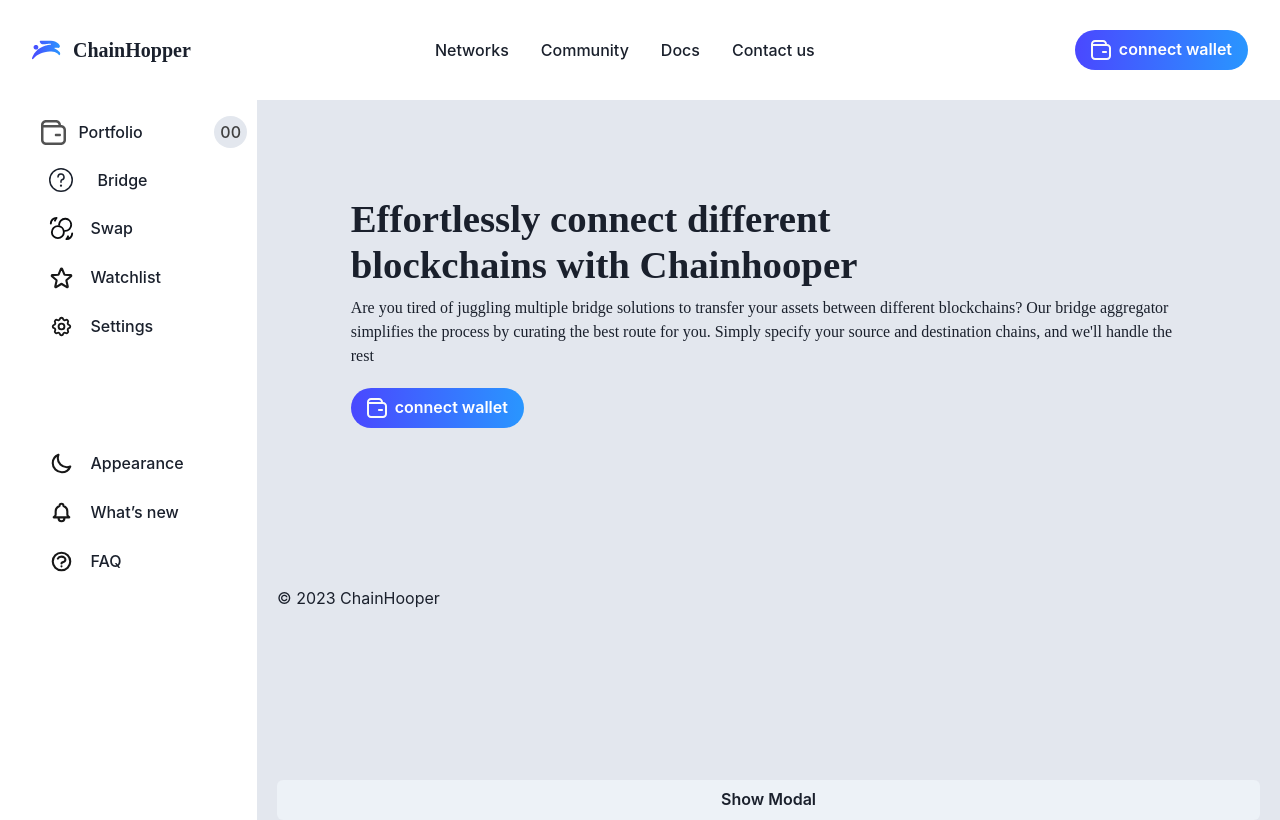
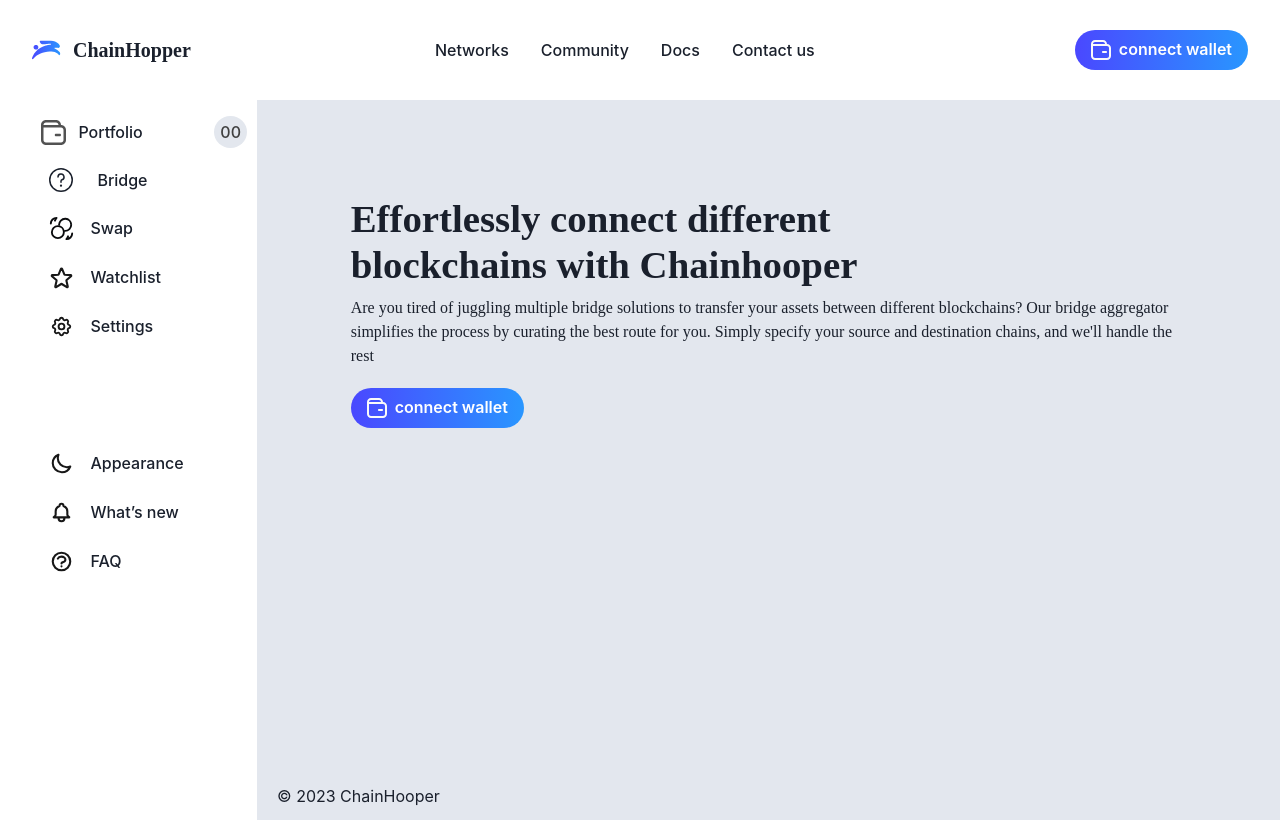
Before and after one commit to algorand-hackers/chain-hopper, a React (Create React App) app in the folder apps/frontend/: page / in a window 1280 px wide. Built offline with nearby package versions, Linux system fonts and the light colour scheme.

Commit message:
[CHORE]-crypto modal

```diff
--- a/apps/frontend/src/pages/Home.js
+++ b/apps/frontend/src/pages/Home.js
@@ -22,7 +22,7 @@ const Home = () => {
         </Box>
 
         <Text mb={3}>© {copyRightYear}</Text>
-        <CryptoModal/>
+
     </Flex>
   )
 }
```
